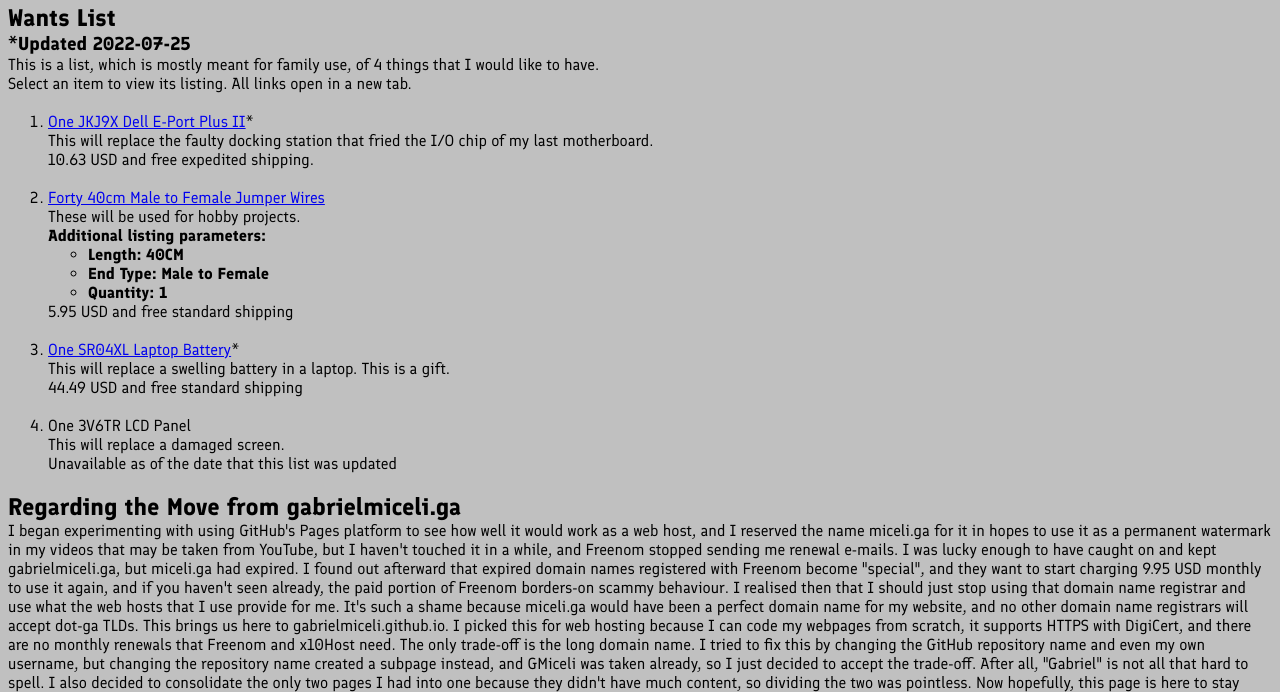
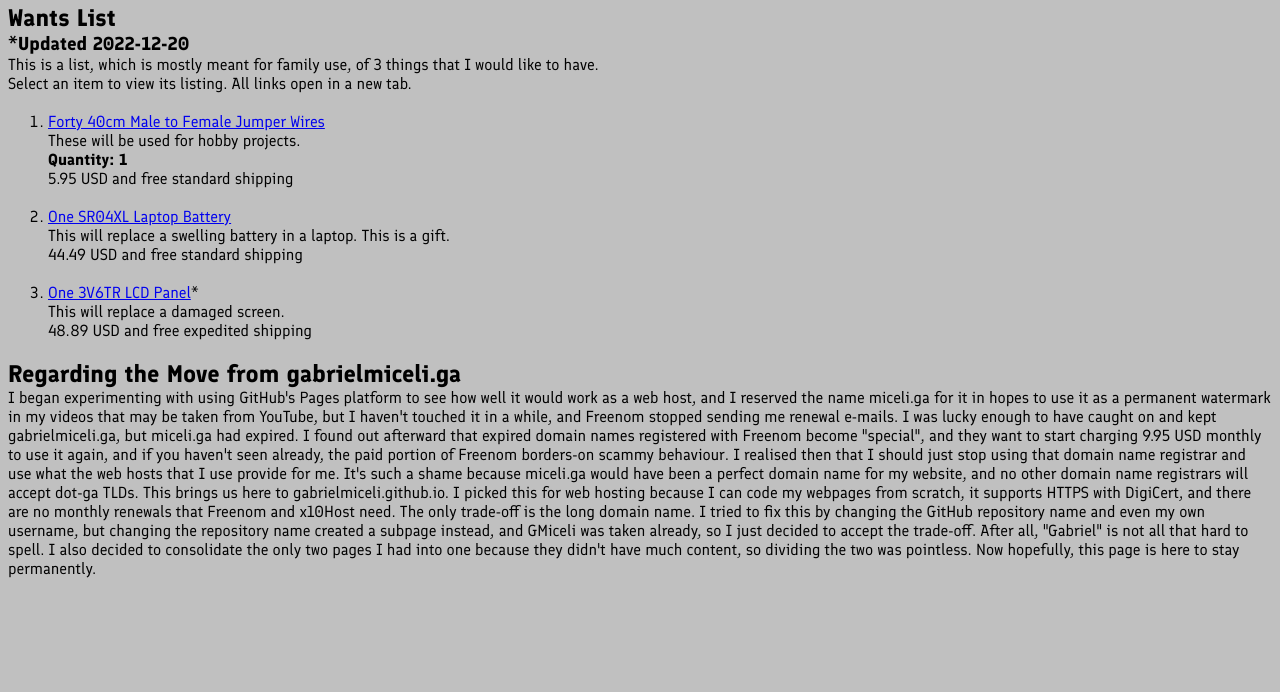
Before and after one commit to GabrielMiceli/gabrielmiceli.github.io, a plain HTML site: page index.htm in a window 1280 px wide. Shown: the part 814-1506 px from the top of the page. After the commit the page ends 1411 px from the top, so only its background shows below. Drawn offline with Linux system fonts and the light colour scheme.

Commit message:
- Gabriel Miceli's Webpage

```diff
--- a/index.htm
+++ b/index.htm
@@ -27,37 +27,28 @@ h1{margin-bottom:2pt}
 <h2>Dotted Zeros</h2>
 <p>When I write a zero, I always put a dot in the center of it so that it helps to differentiate it from the latin capital letter O or the Danish/Norwegian capital letter &Oslash; if the context of its usage is hard to get.<br><a style=font-size:72pt;line-height:0.9em>O 0 &Oslash;</a></p><br>
 <h2>Wants List</h2>
-<h3>*Updated 2022-07-25</h3>
-<p>This is a list, which is mostly meant for family use, of 4 things that I would like to have.<br>
+<h3>*Updated 2022-12-20</h3>
+<p>This is a list, which is mostly meant for family use, of 3 things that I would like to have.<br>
 Select an item to view its listing. All links open in a new tab.</p><br>
 
 <ol>
-<li><a href=//ebay.com/itm/265211700671 target=_blank>
-One JKJ9X Dell E-Port Plus II</a>*<br>
-This will replace the faulty docking station that fried the I/O chip of my last motherboard.<!--b> Ask for the E-Port Plus II when purchasing because chances are that I may otherwise get the version I.</b--><br>
-10.63 USD and free expedited shipping.<br>
-<br></li>
-
-<li><a href=//ebay.com/itm/234232880745 target=_blank>
+<li><a href="https://ebay.com/itm/234232880745?var=533841640711" target=_blank>
 Forty 40cm Male to Female Jumper Wires</a><br>
 These will be used for hobby projects.<br>
-<b>Additional listing parameters:
-<ul><li>Length: 40CM</li>
-<li>End Type: Male to Female</li>
-<li>Quantity: 1</li></ul></b>
+<b>Quantity: 1</b><br>
 5.95 USD and free standard shipping<br>
 <br></li>
 
 <li><a href=//ebay.com/itm/165386282262 target=_blank>
-One SR04XL Laptop Battery</a>*<br>
+One SR04XL Laptop Battery</a><br>
 This will replace a swelling battery in a laptop. This is a gift.<br>
 44.49 USD and free standard shipping<br>
 <br></li>
 
-<li><!--a href=//ebay.com/itm/284471248012 target=_blank-->
-One 3V6TR LCD Panel</a><br>
+<li><a href=//ebay.com/itm/374368250325 target=_blank>
+One 3V6TR LCD Panel</a>*<br>
 This will replace a damaged screen.<br>
-Unavailable as of the date that this list was updated<br>
+48.89 USD and free expedited shipping<br>
 <br></li>
 </ol>
 
```
